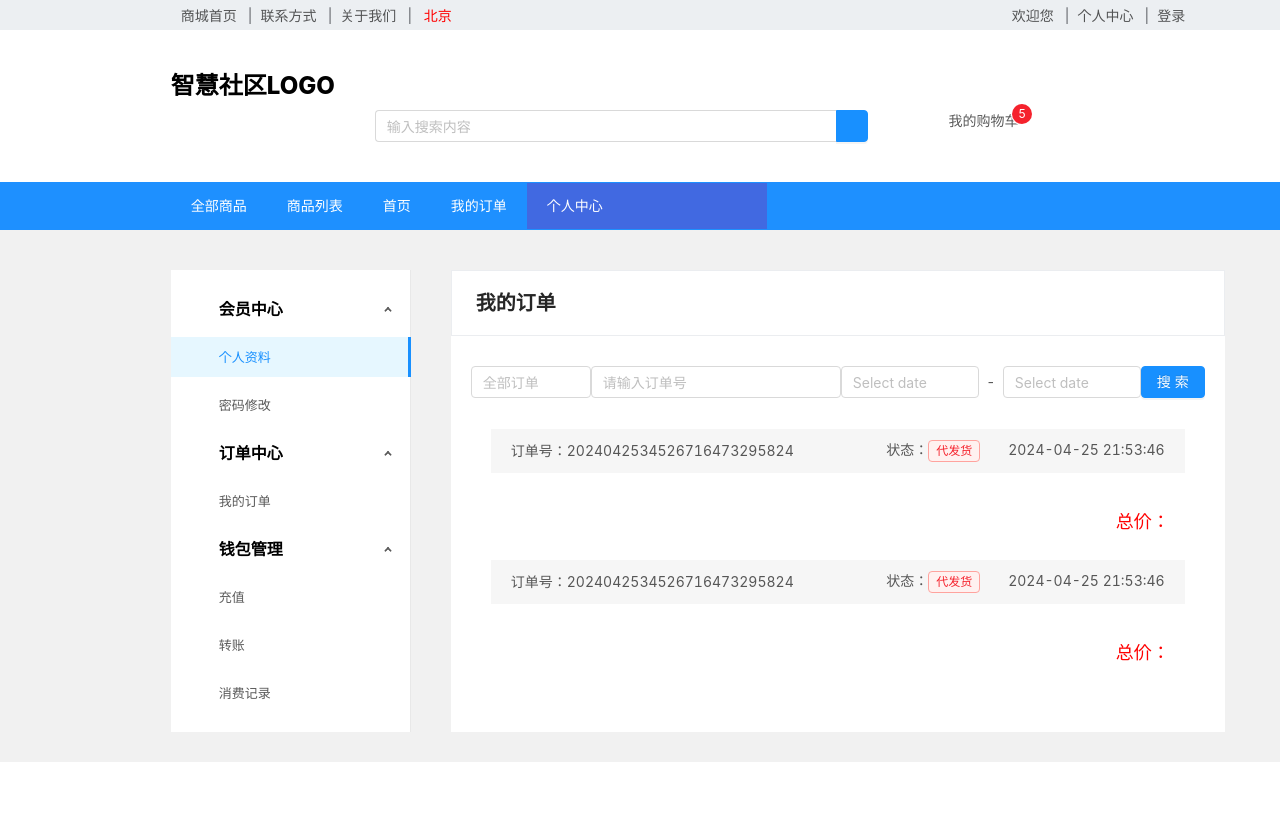
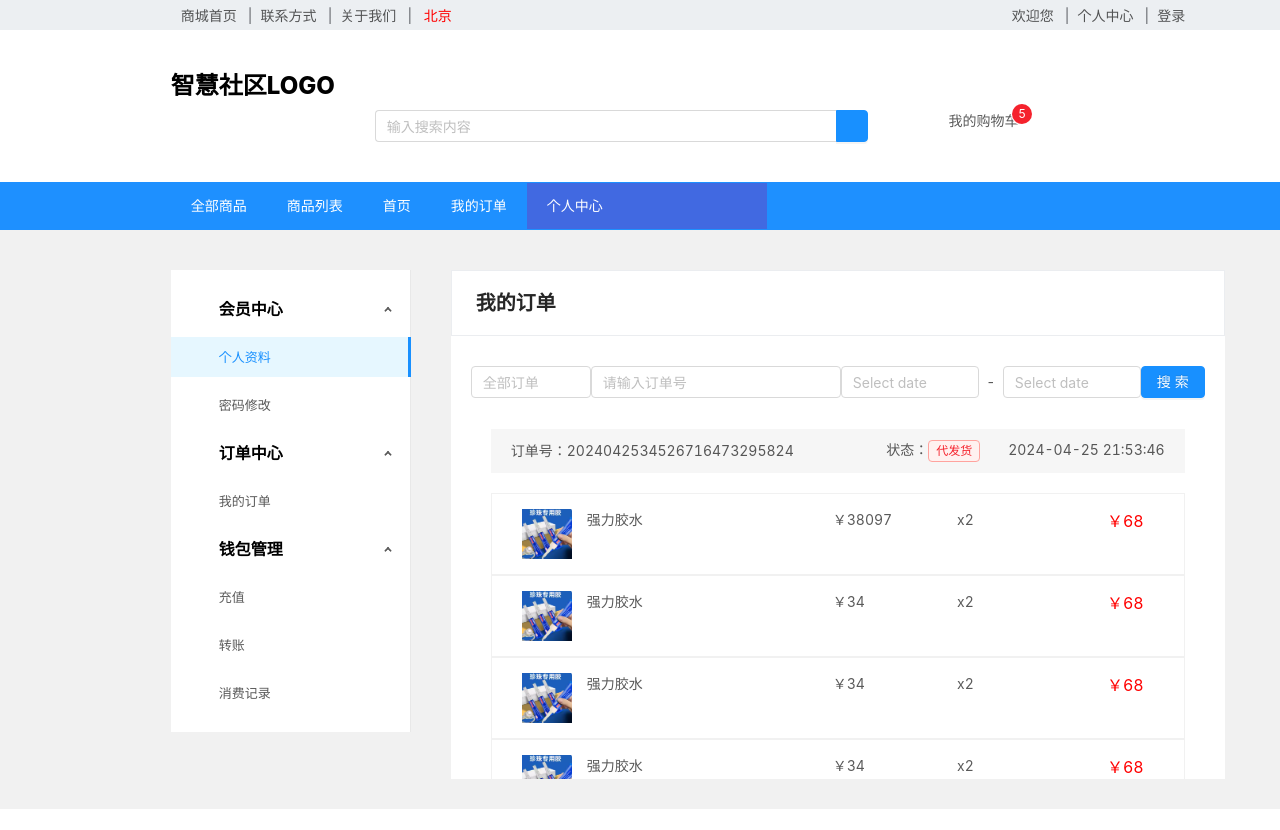
Before and after one commit to SUI5477100/dr_smart_community, a Vue app: page /personalCenter/myOrders in a window 1280 px wide. Shown: the top 830 px of the page. Built offline with nearby package versions, Linux system fonts and the light colour scheme; sample sign-in values are in the browser's storage.

Commit message:
fix:路由修改

```diff
--- /dev/null
+++ b/src/components/personalCenterComponents/ordersComponents/navOrder.vue
@@ -0,0 +1,159 @@
+<template>
+    <div class="contain">
+        <div v-for="goods in goodsList" :key="goods.id">
+            <div class="goods">
+                <div class="goods-item">
+                    <img class="goods-img" :src="goods.url">
+                    <div class="goods-name">{{ goods.name }}</div>
+                </div>
+                <div class="price">
+                    <div>￥</div>
+                    <div class="price-item">{{ goods.price }}</div>
+                </div>
+                <div class="quantity">
+                    <div>x</div>
+                    <div class="quantity-item">{{ goods.quantity }}</div>
+                </div>
+                <div class="subtotal">
+                    <div>￥</div>
+                    <div class="subtotal-item">{{ goods.subtotal }}</div>
+                </div>
+            </div>
+
+        </div>
+        <div class="total-price">
+            <div>总价：</div>
+            <div>272.00</div>
+        </div>
+    </div>
+</template>
+
+<script>
+import api from '../../../api/index'
+export default {
+    name: 'navOrder', //导出组件名
+    data() {
+        return {
+            goodsList: [
+                {
+                    url: require('../../../assets/taobao.png'),
+                    name: '强力胶水',
+                    price: '38097',
+                    quantity: '2',
+                    subtotal: '68',
+                },
+                {
+                    url: require('../../../assets/taobao.png'),
+                    name: '强力胶水',
+                    price: '34',
+                    quantity: '2',
+                    subtotal: '68',
+                },
+                {
+                    url: require('../../../assets/taobao.png'),
+                    name: '强力胶水',
+                    price: '34',
+                    quantity: '2',
+                    subtotal: '68',
+                },
+                {
+                    url: require('../../../assets/taobao.png'),
+                    name: '强力胶水',
+                    price: '34',
+                    quantity: '2',
+                    subtotal: '68',
+                },
+            ],
+            methods: {
+                async getGoodList() {
+                    const params = {
+                        status: -1,
+                        // orderNo:'1720',
+                        // startTime:'2024-07-11',
+                        // endTime:'2024-07-11 18:00:00'
+                    };
+                    // console.log('param', params.status);
+                    let res = await api.goodsOrderList.goodsOrderList(params);
+
+                    // // 检查 res.all 和 res.all.goodsOrderDetailList 是否存在并且是数组
+                    // if (res && res.all && Array.isArray(res.all.goodsOrderDetailList)) {
+                    //     this.goodsList = res.all.goodsOrderDetailList.map(goods => {
+                    //         console.log('fgdhjslagfg', goods.id);
+                    //         return {
+                    //             id: goods.id
+                    //         };
+                    //     });
+                    // } else {
+                    //     console.log('res.all.goodsOrderDetailList is undefined or not an array');
+                    //     this.goodsList = [];  // Ensure goodsList is always an array to prevent UI errors.
+                    // }
+
+                    console.log('res', res);
+                },
+            },
+            mounted() {
+                this.getGoodList()
+            },
+        }
+    },
+}
+</script>
+
+<style scoped lang="less">
+.contain {
+    margin-left: 20px;
+    margin-right: 20px;
+}
+
+.goods {
+    display: flex;
+    border: 1px solid #f1f1f1;
+    padding: 15px 40px 15px 30px;
+}
+
+.goods+.goods {
+    border-top: none;
+    /* 移除除第一个项之外的上边框 */
+}
+
+.goods-img {
+    width: 50px;
+    height: 50px;
+    background-color: red;
+    margin-right: 15px;
+}
+
+.goods-item {
+    display: flex;
+    flex: 5;
+}
+
+.price {
+    display: flex;
+    flex: 2;
+}
+
+.quantity {
+    display: flex;
+    flex: 2;
+}
+
+.total-price {
+    display: flex;
+    justify-content: end;
+    color: red;
+    font-size: large;
+    margin-top: 15px;
+    margin-bottom: 25px;
+    font-weight: 500;
+    margin-right: 15px;
+}
+
+.subtotal {
+    display: flex;
+    color: red;
+    font-size: medium;
+    flex: 1;
+    justify-content: end;
+}
+</style>
--- a/src/components/personalCenterComponents/ordersComponents/orderContainer.vue
+++ b/src/components/personalCenterComponents/ordersComponents/orderContainer.vue
@@ -1,20 +1,19 @@
 <template>
     <div class="orders-container ">
         <OrderStatus></OrderStatus>
-        <OrderList></OrderList>
-        <OrderStatus></OrderStatus>
-        <OrderList></OrderList>
+        <NavOrder></NavOrder>
+
     </div>
 </template>
 
 <script>
 import OrderStatus from './orderStatus.vue'
-import OrderList from './orderList.vue'
+import NavOrder from './navOrder.vue'
 export default {
     name: 'OrderContainer',
     components: {
         OrderStatus,
-        OrderList
+        NavOrder
     }
 };
 </script>
--- a/src/components/personalCenterComponents/ordersComponents/orderList.vue
+++ b/src/components/personalCenterComponents/ordersComponents/orderList.vue
@@ -40,7 +40,14 @@ export default {
   },
   data() {
     return {
-      // goodsList: [
+      goodsList: [
+        {
+          url: require('../../../assets/taobao.png'),
+          name: '强力胶水',
+          price: '34',
+          quantity: '2',
+          subtotal: '68',
+        },
       //   {
       //     url: require('../../../assets/taobao.png'),
       //     name: '强力胶水',
@@ -62,14 +69,7 @@ export default {
       //     quantity: '2',
       //     subtotal: '68',
       //   },
-      //   {
-      //     url: require('../../../assets/taobao.png'),
-      //     name: '强力胶水',
-      //     price: '34',
-      //     quantity: '2',
-      //     subtotal: '68',
-      //   },
-      // ],
+      ],
     }
   },
   mounted() {
--- a/src/router/index.js
+++ b/src/router/index.js
@@ -112,7 +112,7 @@ const router = new Router({
     },
     {
       // 商品详情
-      path: '/productDetails',
+      path: '/productDetails/:id',
       name: 'ProductDetails',
       component: ProductDetails,
       // meta: { keepAlive: true },
```
